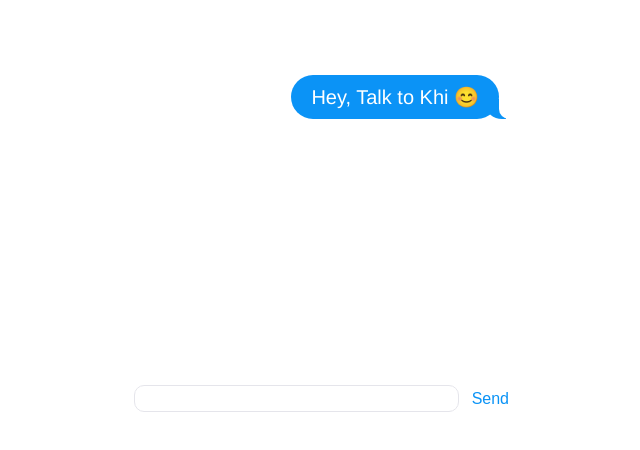
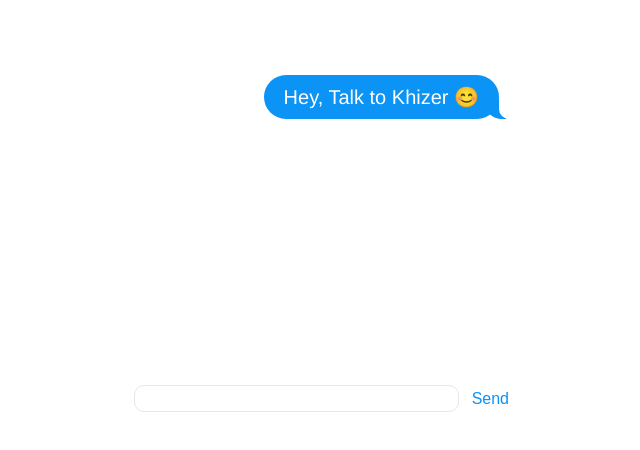
Before and after one commit to Khizerhussain02/chatbot-heroku, a website: page client/index.html in a window 1280 px wide. Shown: the whole page, without its empty margins (316-956 px from the left). Drawn offline with nearby package versions, Linux system fonts and the light colour scheme; no server answers.

Commit message:
Update index.html

```diff
--- a/client/index.html
+++ b/client/index.html
@@ -13,7 +13,7 @@
 <body>
   <main>
     <section>
-      <p>Hey, Talk to Khi 😊</p>
+      <p>Hey, Talk to Khizer 😊</p>
       <br />
 
     </section>
```
